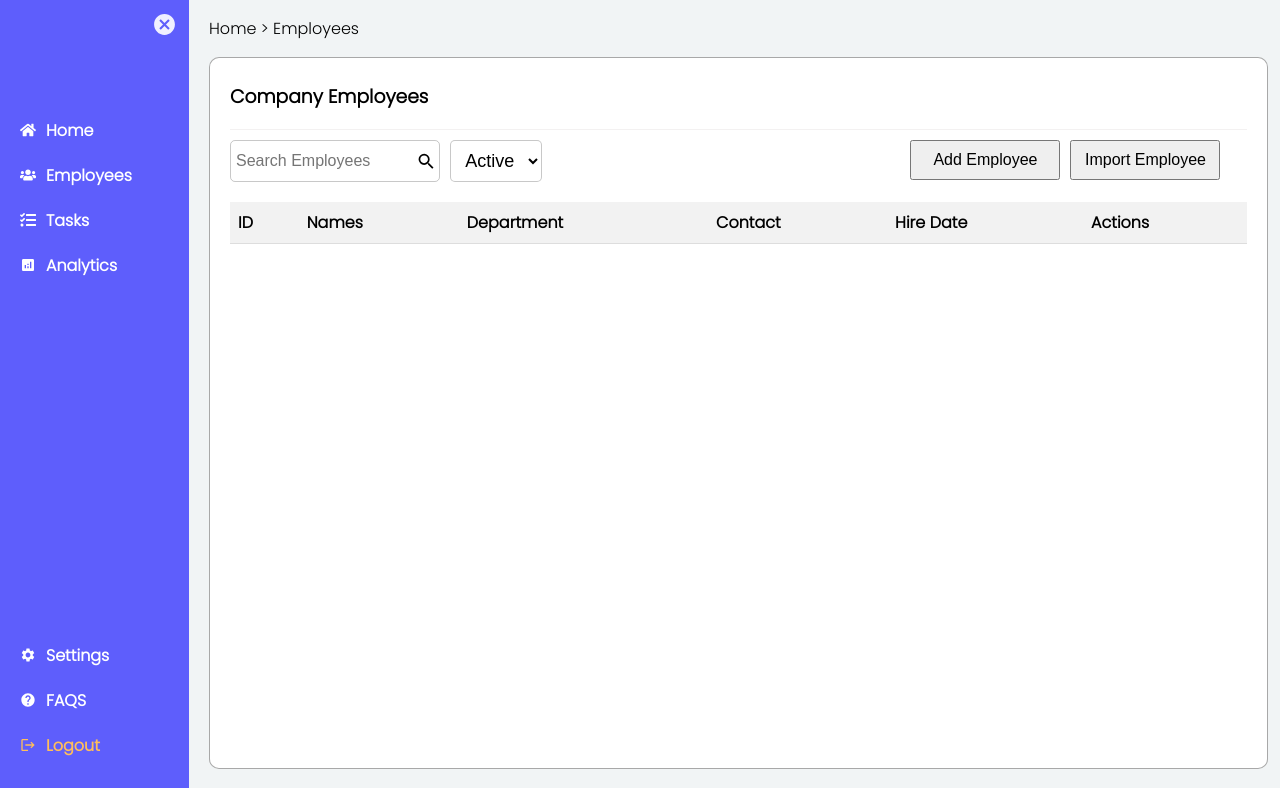
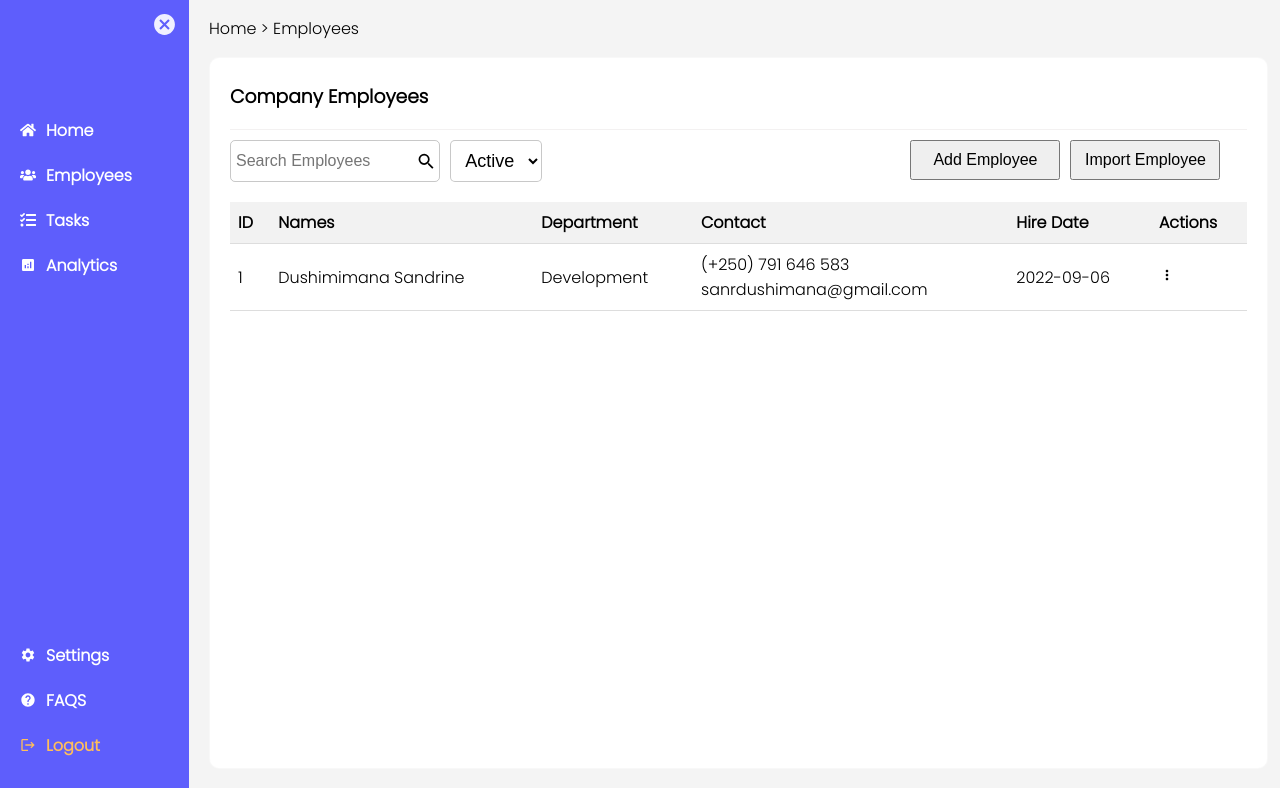
Before and after one commit to b-sandrine/employee-management-system, a React (Vite) app in the folder frontend/: page /dashboard/employees in a window 1280 px wide. Built offline with nearby package versions, Linux system fonts and the light colour scheme.

Commit message:
Done with employee page basics

```diff
--- a/frontend/src/assets/styles/dashboard.css
+++ b/frontend/src/assets/styles/dashboard.css
@@ -8,5 +8,5 @@
     width: 85%;
     position: relative;
     padding-left: 20px;
-    background-color: rgba(231, 235, 238, 0.568);
+    background-color: rgba(230, 230, 230, 0.425);
 }
--- a/frontend/src/assets/styles/employees.css
+++ b/frontend/src/assets/styles/employees.css
@@ -5,7 +5,7 @@
     background-color: white;
     padding: 5px 20px;
     border-radius: 10px;
-    border: 1px solid rgba(0, 0, 0, 0.342);
+    border: 1px solid rgba(235, 233, 233, 0.342);
 }
 
 .employees .line {
@@ -82,6 +82,6 @@ td {
     font-weight: bolder;
 }
 
-.employees .table tr:hover {
-    background-color: #f5f5f5;
+.employees .table tr {
+    background-color: white;
 }
--- a/frontend/src/pages/employees.jsx
+++ b/frontend/src/pages/employees.jsx
@@ -1,4 +1,4 @@
-import { MdSearch } from 'react-icons/md';
+import { MdMore, MdMoreHoriz, MdMoreVert, MdSearch } from 'react-icons/md';
 import '../assets/styles/employees.css'
 
 const Employees = () => {
@@ -37,6 +37,18 @@ const Employees = () => {
                             </tr>
                         </thead>
                         <tbody>
+                            <tr>
+                                <td>1</td>
+                                <td>Dushimimana Sandrine</td>
+                                <td>Development</td>
+                                <td>(+250) 791 646 583 <br />
+                                    sanrdushimana@gmail.com
+                                </td>
+                                <td>2022-09-06</td>
+                                <td>
+                                    <MdMoreVert />
+                                </td>
+                            </tr>
                         </tbody>
                     </table>
                 </div>
```
